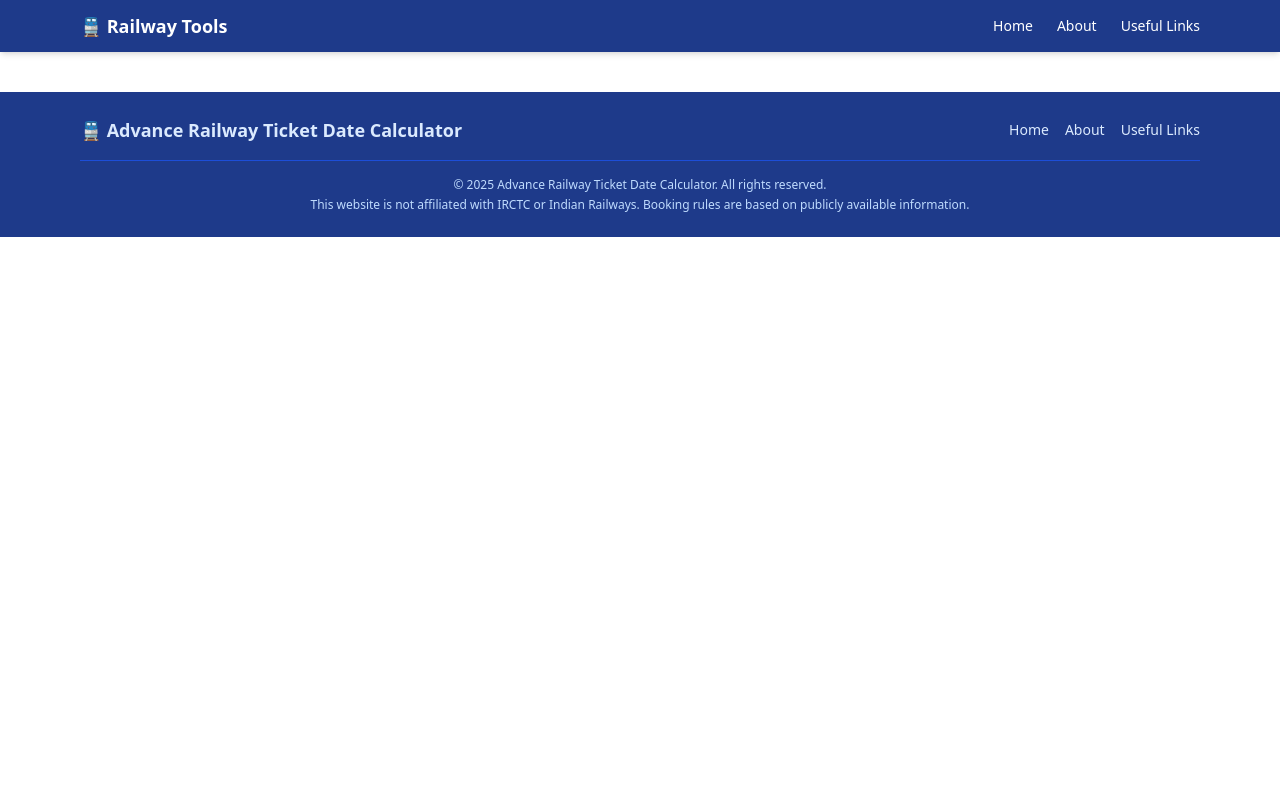
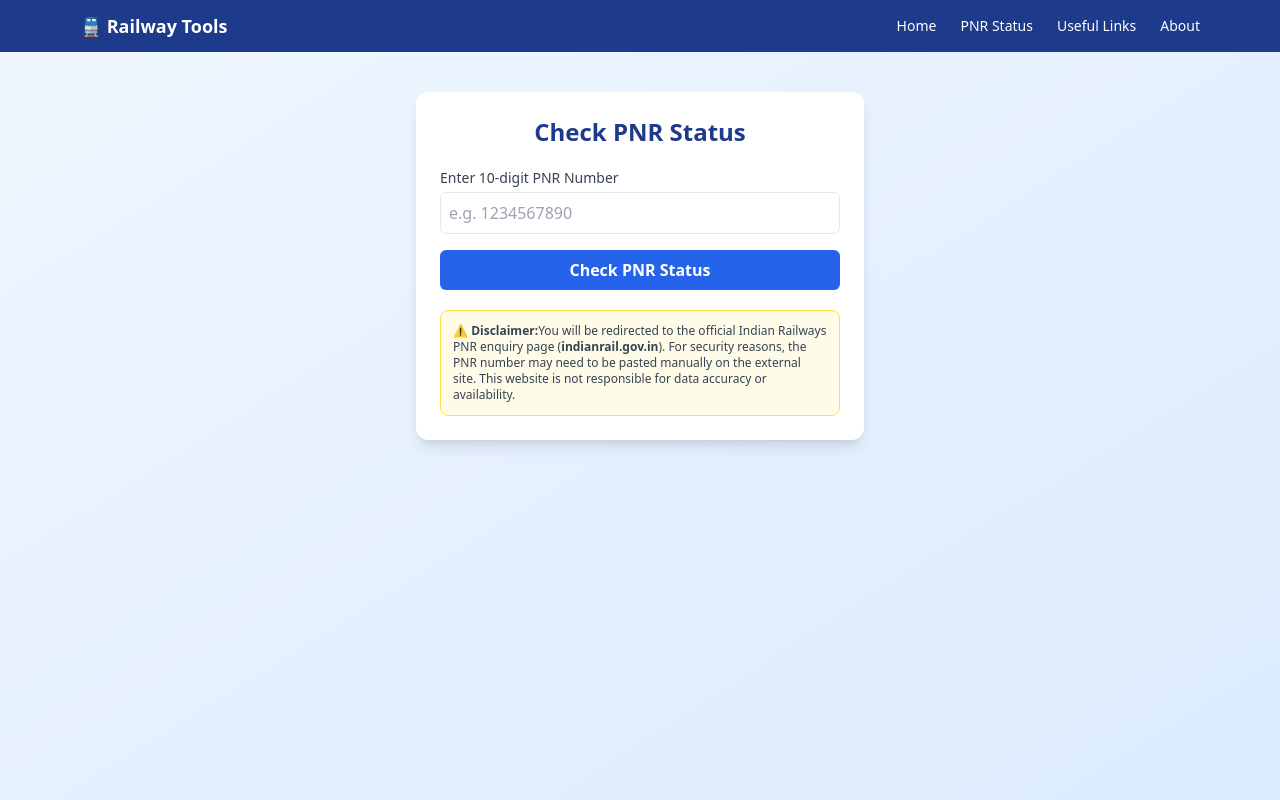
Before and after one commit to pankaj2605/railway-ticket-date-calculator, a React (Vite) app: page /pnr-status in a window 1280 px wide. Shown: the top 800 px of the page. Built offline with nearby package versions, Linux system fonts and the light colour scheme.

Commit message:
Update PNR card link to official Indian Railways site

```diff
--- a/src/App.jsx
+++ b/src/App.jsx
@@ -4,6 +4,8 @@ import Home from "./pages/Home";
 import About from "./pages/About";
 import UsefulLinks from "./pages/UsefulLinks";
 import Footer from "./components/Footer";
+import PNRStatus from "./pages/PNRStatus";
+
 
 export default function App() {
   return (
@@ -11,6 +13,7 @@ export default function App() {
       <Navbar />
       <Routes>
         <Route path="/" element={<Home />} />
+        <Route path="/pnr-status" element={<PNRStatus />} />
         <Route path="/useful-links" element={<UsefulLinks />} />
         <Route path="/about" element={<About />} />
       </Routes>
--- a/src/components/Navbar.jsx
+++ b/src/components/Navbar.jsx
@@ -15,13 +15,19 @@ export default function Navbar() {
             </Link>
           </li>
           <li>
-            <Link to="/about" className="hover:text-yellow-300">
-              About
+            <Link to="/pnr-status" className="hover:text-yellow-300">
+              PNR Status
+            </Link>
+          </li>
+
+          <li>
+            <Link to="/useful-links" className="hover:text-yellow-300">
+              Useful Links
             </Link>
           </li>
           <li>
-            <Link to="/useful-links" className="hover:text-yellow-300">
-              Useful Links
+            <Link to="/about" className="hover:text-yellow-300">
+              About
             </Link>
           </li>
         </ul>
--- /dev/null
+++ b/src/pages/PNRStatus.jsx
@@ -0,0 +1,99 @@
+import { useState } from "react";
+
+export default function PNRStatus() {
+  const [pnr, setPnr] = useState("");
+  const [showHint, setShowHint] = useState(false);
+
+
+ const handleSubmit = async (e) => {
+  e.preventDefault();
+
+  if (pnr.length !== 10) {
+    alert("Please enter a valid 10-digit PNR number");
+    return;
+  }
+
+  try {
+    await navigator.clipboard.writeText(pnr);
+    setShowHint(true);
+    setTimeout(() => setShowHint(false), 4000); // auto-hide
+  } catch (err) {
+    // Clipboard may fail silently on some browsers
+  }
+
+  window.open(
+    "https://www.indianrail.gov.in/enquiry/PNR/PnrEnquiry.html?locale=en",
+    "_blank"
+  );
+};
+
+
+  return (
+    <div className="min-h-screen bg-gradient-to-br from-blue-50 to-blue-100 px-4 py-10">
+      <div className="max-w-md mx-auto bg-white rounded-xl shadow-lg p-6 space-y-5">
+
+        <h1 className="text-2xl font-bold text-blue-900 text-center">
+          Check PNR Status
+        </h1>
+
+        <form onSubmit={handleSubmit} className="space-y-4">
+          <div>
+            <label
+              htmlFor="pnr"
+              className="block text-sm font-medium text-gray-700"
+            >
+              Enter 10-digit PNR Number
+            </label>
+
+            <input
+              id="pnr"
+              type="text"
+              maxLength={10}
+              inputMode="numeric"
+              pattern="[0-9]{10}"
+              placeholder="e.g. 1234567890"
+              className="mt-1 w-full border rounded-md p-2 focus:outline-none focus:ring-2 focus:ring-blue-500"
+              value={pnr}
+              onChange={(e) =>
+                setPnr(e.target.value.replace(/\D/g, ""))
+              }
+              required
+            />
+          </div>
+
+          <button
+            type="submit"
+            className="w-full bg-blue-600 text-white py-2 rounded-md font-semibold hover:bg-blue-700 transition"
+          >
+            Check PNR Status
+          </button>
+        </form>
+        {showHint && (
+                <div
+                    role="status"
+                    aria-live="polite"
+                    className="bg-green-50 border border-green-300 rounded-lg p-3 text-xs text-green-800"
+                >
+                    ✅ <strong>PNR copied to clipboard.</strong>
+                    <br />
+                    On the Indian Railways page, click the PNR box and press
+                    <kbd className="mx-1 px-1.5 py-0.5 rounded border bg-white">Ctrl</kbd>+
+                    <kbd className="px-1.5 py-0.5 rounded border bg-white">V</kbd> to paste.
+                </div>
+                )}
+
+        {/* Disclaimer */}
+        <div className="bg-yellow-50 border border-yellow-300 rounded-lg p-3 text-xs text-gray-700">
+            ⚠️ <strong>Disclaimer:</strong>
+            You will be redirected to the official Indian Railways PNR enquiry page
+            (<strong>indianrail.gov.in</strong>).
+            For security reasons, the PNR number may need to be pasted manually on
+            the external site.
+            This website is not responsible for data accuracy or availability.
+        </div>
+
+
+      </div>
+    </div>
+  );
+}
--- a/src/pages/UsefulLinks.jsx
+++ b/src/pages/UsefulLinks.jsx
@@ -22,6 +22,7 @@ export default function UsefulLinks() {
           >
             <h2 className="font-semibold text-blue-800">
               IRCTC Official Website
+              <span aria-hidden="true">↗</span>
             </h2>
             <p className="text-sm text-gray-600">
               Official Indian Railways ticket booking portal
@@ -36,6 +37,7 @@ export default function UsefulLinks() {
           >
             <h2 className="font-semibold text-blue-800">
               MakeMyTrip – Railways
+              <span aria-hidden="true">↗</span>
             </h2>
             <p className="text-sm text-gray-600">
               Book train tickets with offers and wallet options
@@ -50,6 +52,7 @@ export default function UsefulLinks() {
           >
             <h2 className="font-semibold text-blue-800">
               ConfirmTkt
+              <span aria-hidden="true">↗</span>
             </h2>
             <p className="text-sm text-gray-600">
               Train ticket booking with PNR prediction support
@@ -64,6 +67,7 @@ export default function UsefulLinks() {
           >
             <h2 className="font-semibold text-blue-800">
               EaseMyTrip – Railways
+              <span aria-hidden="true">↗</span>
             </h2>
             <p className="text-sm text-gray-600">
               Railway booking with deals and easy UI
@@ -78,11 +82,27 @@ export default function UsefulLinks() {
           >
             <h2 className="font-semibold text-blue-800">
               ixigo Trains
+              <span aria-hidden="true">↗</span>
             </h2>
             <p className="text-sm text-gray-600">
               Train search, PNR status, and booking assistance
             </p>
           </a>
+          <a
+            href="https://www.indianrail.gov.in/enquiry/PNR/PnrEnquiry.html?locale=en"
+            target="_blank"
+            rel="noopener noreferrer"
+            className="block border rounded-lg p-4 hover:bg-blue-50 transition"
+          >
+            <h2 className="font-semibold text-blue-800 flex items-center gap-1">
+              Check PNR Status
+              <span aria-hidden="true">↗</span>
+            </h2>
+            <p className="text-sm text-gray-600">
+              Opens the official Indian Railways PNR enquiry page (external website)
+            </p>
+          </a>
+
 
         </div>
 
```
